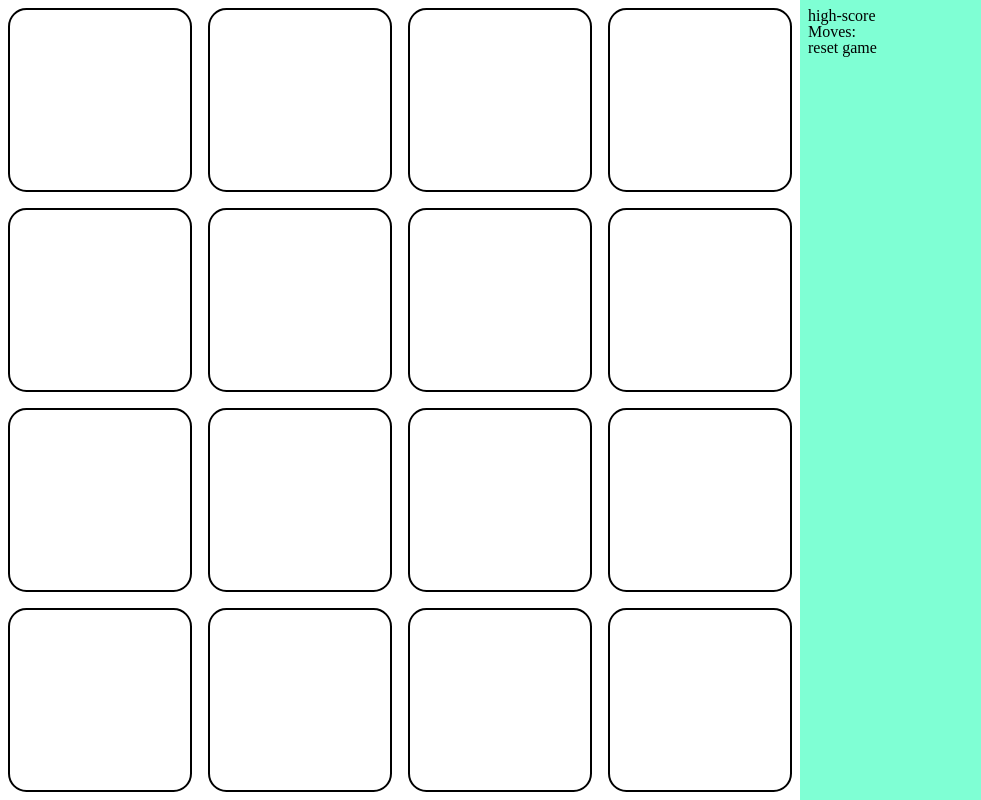
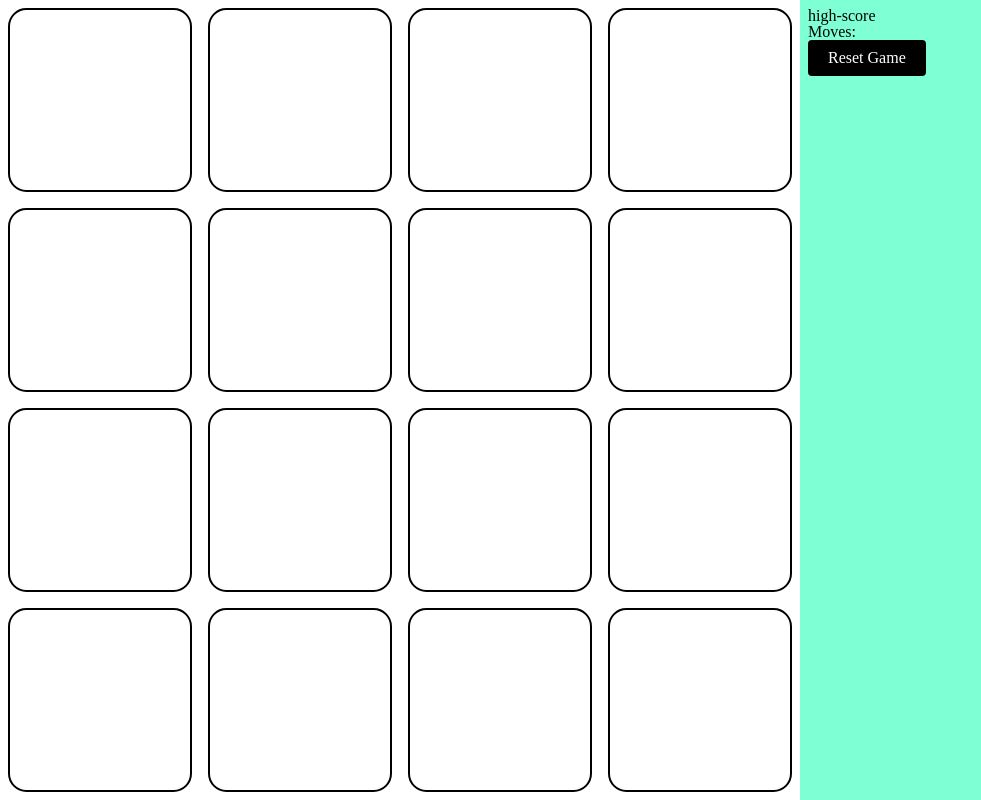
Before and after one commit to Spudos/memory_game, a plain HTML site: page index.html in a window 1280 px wide. Shown: the whole page, without its empty margins (0-981 px from the left). Drawn offline with Linux system fonts and the light colour scheme.

Commit message:
add reset button

```diff
--- a/index.html
+++ b/index.html
@@ -38,7 +38,7 @@
         <h3>Moves:</h3>
         <div id="moves"></div>
       </div>
-      <div id="reset-game">reset game</div>
+      <div id="reset-game">Reset Game</div>
     </div>
   </div>
 
--- a/script.js
+++ b/script.js
@@ -17,6 +17,7 @@ const cards = [
   document.getElementById('card-16')
 ]
 
+const resetButton = document.getElementById("reset-game");
 const high_score = document.getElementById('high-score')
 const moves = document.getElementById('moves')
 const reset = document.getElementById('reset-game')
@@ -58,7 +59,6 @@ cards.forEach(card => {
         }, 500);
 
         // check if there are 2 cards in the array and call the comparison if so
-
         cards_selected.push({card_value: card.dataset.value, card_id: card.getAttribute('id')});
         console.log(cards_selected)
         if (cards_selected.length === 2) {
@@ -110,3 +110,14 @@ function updateHighScore() {
     // update cookie with high score value if necessary
   console.log('Final moves count: ' + moves_taken);
 }
+
+resetButton.addEventListener("click", resetGame);
+
+function resetGame() {
+  cards.forEach(card => {
+      card.classList.remove('visible')
+      card.classList.remove('matched')
+  });
+  moves_taken = 0
+  moves.innerHTML=moves_taken
+}
--- a/style.css
+++ b/style.css
@@ -125,3 +125,15 @@ table {
 .matched {
   background-color: aquamarine;
 }
+
+#reset-game {
+  display: inline-block;
+  padding: 10px 20px;
+  background-color: #000;
+  color: white;
+  text-align: center;
+  text-decoration: none;
+  font-size: 16px;
+  border-radius: 4px;
+  cursor: pointer;
+}
```
